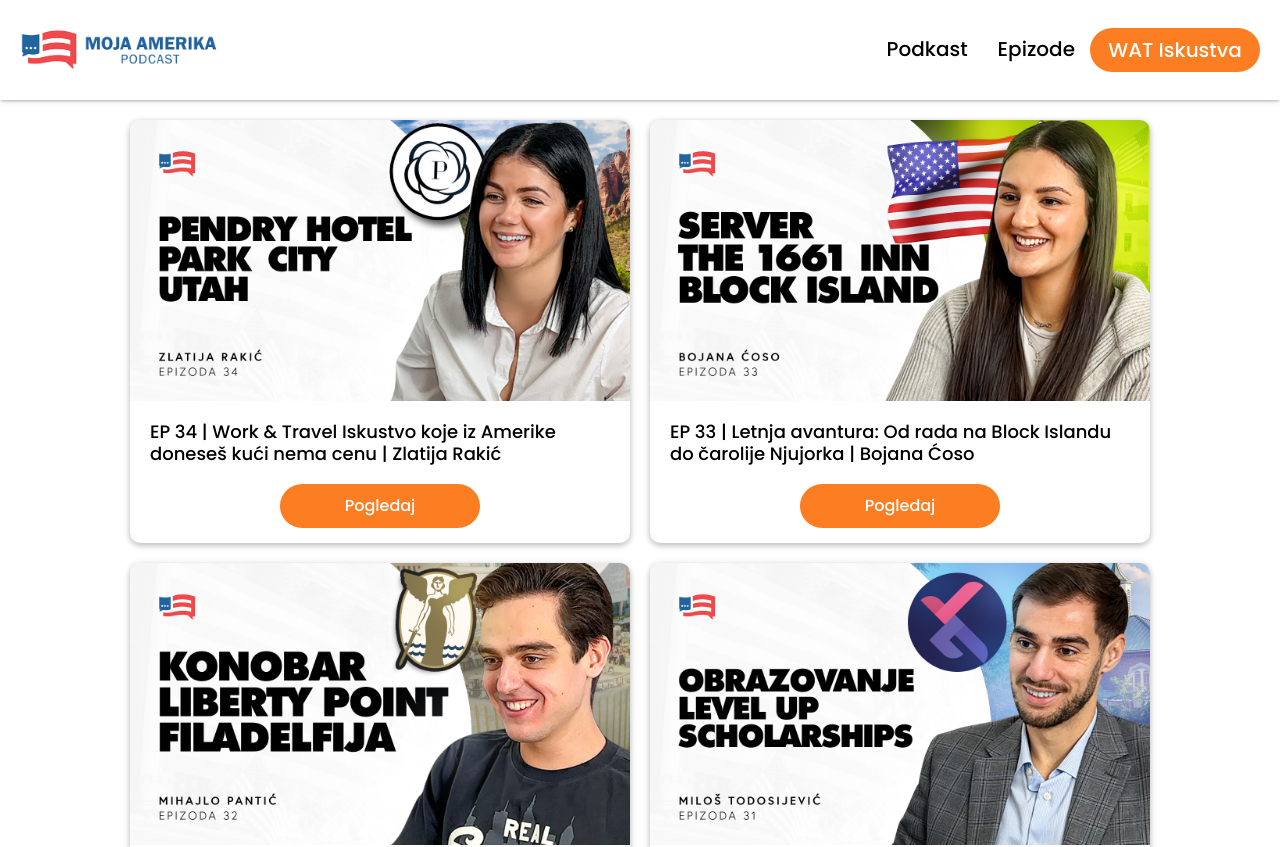
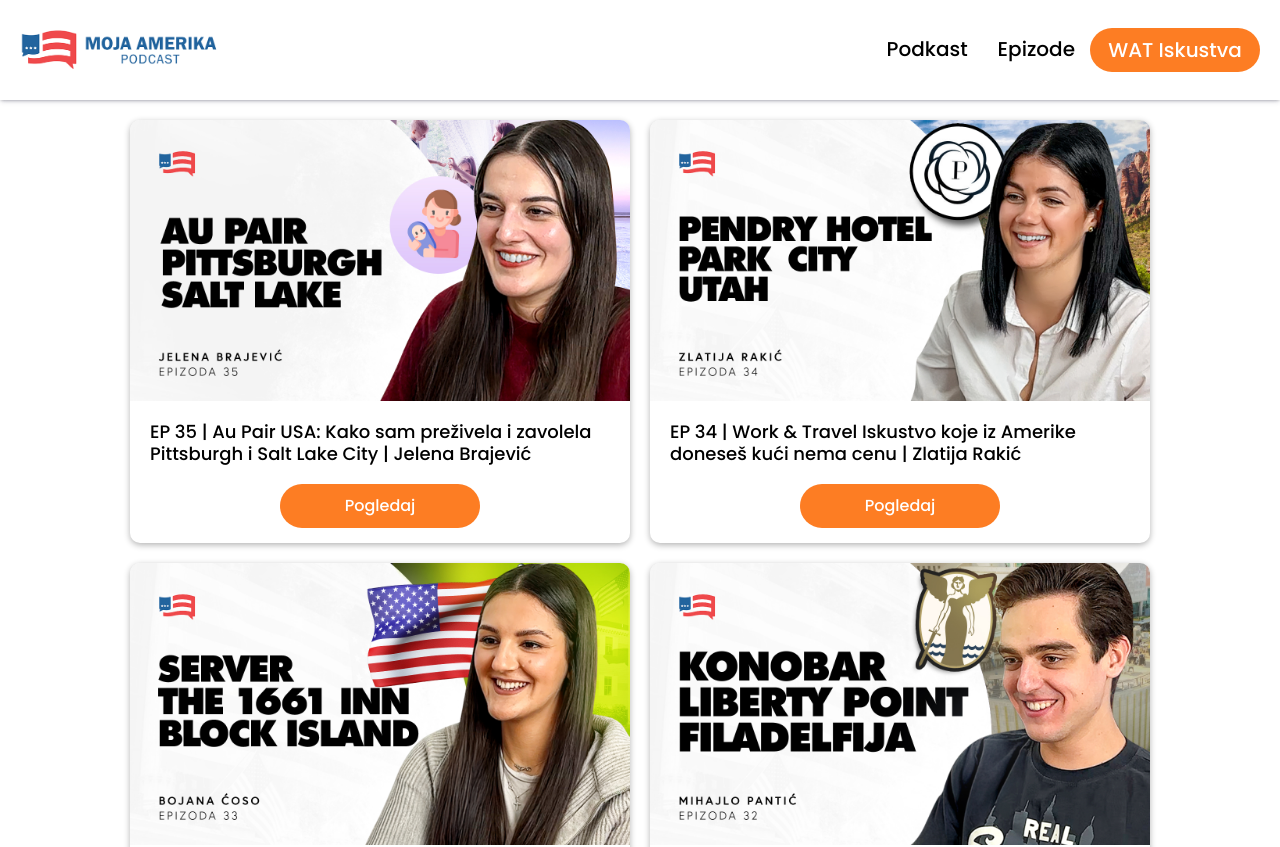
Before and after one commit to Panke44/mojaamerika, a React (Create React App) app: page /epizode in a window 1280 px wide. Shown: the top 847 px of the page. Built offline with nearby package versions, Linux system fonts and the light colour scheme.

Commit message:
Added Jelena

```diff
--- a/src/Pages/Episodes.jsx
+++ b/src/Pages/Episodes.jsx
@@ -52,6 +52,7 @@
 import MihajloPantic from '../Images/episodes/mihajlo_pantic.jpg'
 import BojanaCoso from '../Images/episodes/bojana_coso.jpg'
 import ZlatijaRakic from '../Images/episodes/zlatija_rakic.JPG'
+import JelenaBrajevic from '../Images/episodes/jelena_brajevic.jpg'
 
 // ANIMATION ON SCROLL
 import AOS from 'aos'
@@ -71,6 +72,9 @@
       <div class="wrapper-episodes">
       {/* <Episode img={} header=""
           link="" /> */}
+
+      <Episode img={JelenaBrajevic} header="EP 35 | Au Pair USA: Kako sam preživela i zavolela Pittsburgh i Salt Lake City | Jelena Brajević"
+          link="https://www.youtube.com/watch?v=rMyUCZjcJiY" />
 
       <Episode img={ZlatijaRakic} header="EP 34 | Work & Travel Iskustvo koje iz Amerike doneseš kući nema cenu | Zlatija Rakić"
           link="https://www.youtube.com/watch?v=wMOLHrXKa0s" />
```
Also changed, not shown: src/Images/episodes/jelena_brajevic.jpg (added).
